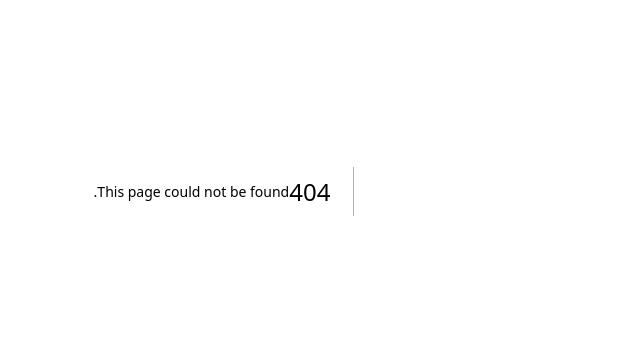
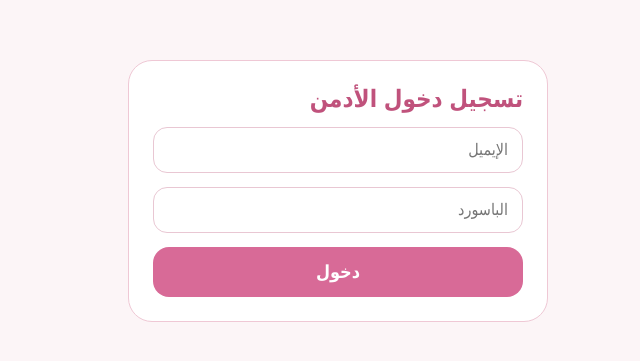
Before and after one commit to mohamedfarouk9519-afk/roqa-store, a Next.js app: page /login in a window 1280 px wide. Before the commit this address had no page. Shown: the part 209-570 px from the top of the page, without its empty margins (448-1088 px from the left). Built offline with nearby package versions, Linux system fonts and the light colour scheme; no server answers.

Commit message:
آخر تعديل - حماية الأدمن + تسجيل دخول

```diff
--- /dev/null
+++ b/app/api/check-admin/route.js
@@ -0,0 +1,38 @@
+import { cookies } from "next/headers";
+import { createClient } from "@supabase/supabase-js";
+
+const supabaseAuth = createClient(
+  process.env.NEXT_PUBLIC_SUPABASE_URL,
+  process.env.NEXT_PUBLIC_SUPABASE_ANON_KEY
+);
+
+export async function GET() {
+  try {
+    const cookieStore = await cookies();
+    const accessToken = cookieStore.get("sb-access-token")?.value;
+
+    if (!accessToken) {
+      return Response.json({ isAdmin: false }, { status: 401 });
+    }
+
+    const {
+      data: { user },
+      error,
+    } = await supabaseAuth.auth.getUser(accessToken);
+
+    if (error || !user) {
+      return Response.json({ isAdmin: false }, { status: 401 });
+    }
+
+    const isAdmin =
+      user.email &&
+      user.email.toLowerCase() === process.env.ADMIN_EMAIL?.toLowerCase();
+
+    return Response.json({ isAdmin: !!isAdmin });
+  } catch (e) {
+    return Response.json(
+      { isAdmin: false, error: e.message || "server error" },
+      { status: 500 }
+    );
+  }
+}
--- /dev/null
+++ b/app/login/page.js
@@ -0,0 +1,99 @@
+"use client";
+
+import { useState } from "react";
+import { supabase } from "@/lib/supabase";
+
+export default function LoginPage() {
+  const [email, setEmail] = useState("");
+  const [password, setPassword] = useState("");
+
+  const handleLogin = async (e) => {
+    e.preventDefault();
+
+    const { data, error } = await supabase.auth.signInWithPassword({
+      email,
+      password,
+    });
+
+    if (error) {
+  alert(error.message);
+  return;
+}
+
+    if (data.session) {
+      document.cookie = `sb-access-token=${data.session.access_token}; path=/`;
+      window.location.href = "/admin";
+    }
+  };
+
+  return (
+    <main
+      style={{
+        minHeight: "100vh",
+        display: "grid",
+        placeItems: "center",
+        background: "#fcf5f7",
+        padding: 24,
+      }}
+    >
+      <form
+        onSubmit={handleLogin}
+        style={{
+          width: "100%",
+          maxWidth: 420,
+          background: "#fff",
+          border: "1px solid #efc8d5",
+          borderRadius: 24,
+          padding: 24,
+          display: "grid",
+          gap: 14,
+          direction: "rtl",
+        }}
+      >
+        <h2 style={{ margin: 0, color: "#c0527c" }}>تسجيل دخول الأدمن</h2>
+
+        <input
+          type="email"
+          placeholder="الإيميل"
+          value={email}
+          onChange={(e) => setEmail(e.target.value)}
+          style={{
+            height: 46,
+            borderRadius: 14,
+            border: "1px solid #e9c7d3",
+            padding: "0 14px",
+          }}
+        />
+
+        <input
+          type="password"
+          placeholder="الباسورد"
+          value={password}
+          onChange={(e) => setPassword(e.target.value)}
+          style={{
+            height: 46,
+            borderRadius: 14,
+            border: "1px solid #e9c7d3",
+            padding: "0 14px",
+          }}
+        />
+
+        <button
+          type="submit"
+          style={{
+            height: 50,
+            border: "none",
+            borderRadius: 16,
+            background: "#d86a97",
+            color: "#fff",
+            fontSize: 18,
+            fontWeight: 700,
+            cursor: "pointer",
+          }}
+        >
+          دخول
+        </button>
+      </form>
+    </main>
+  );
+}
--- a/lib/supabase.js
+++ b/lib/supabase.js
@@ -1,6 +1,6 @@
 import { createClient } from "@supabase/supabase-js";
 
-const url = process.env.NEXT_PUBLIC_SUPABASE_URL;
-const key = process.env.NEXT_PUBLIC_SUPABASE_ANON_KEY;
-
-export const supabase = url && key ? createClient(url, key) : null;
+export const supabase = createClient(
+  process.env.NEXT_PUBLIC_SUPABASE_URL,
+  process.env.NEXT_PUBLIC_SUPABASE_ANON_KEY
+);
```
Also changed, not shown: app/admin/page.js (+54 -5 lines).
